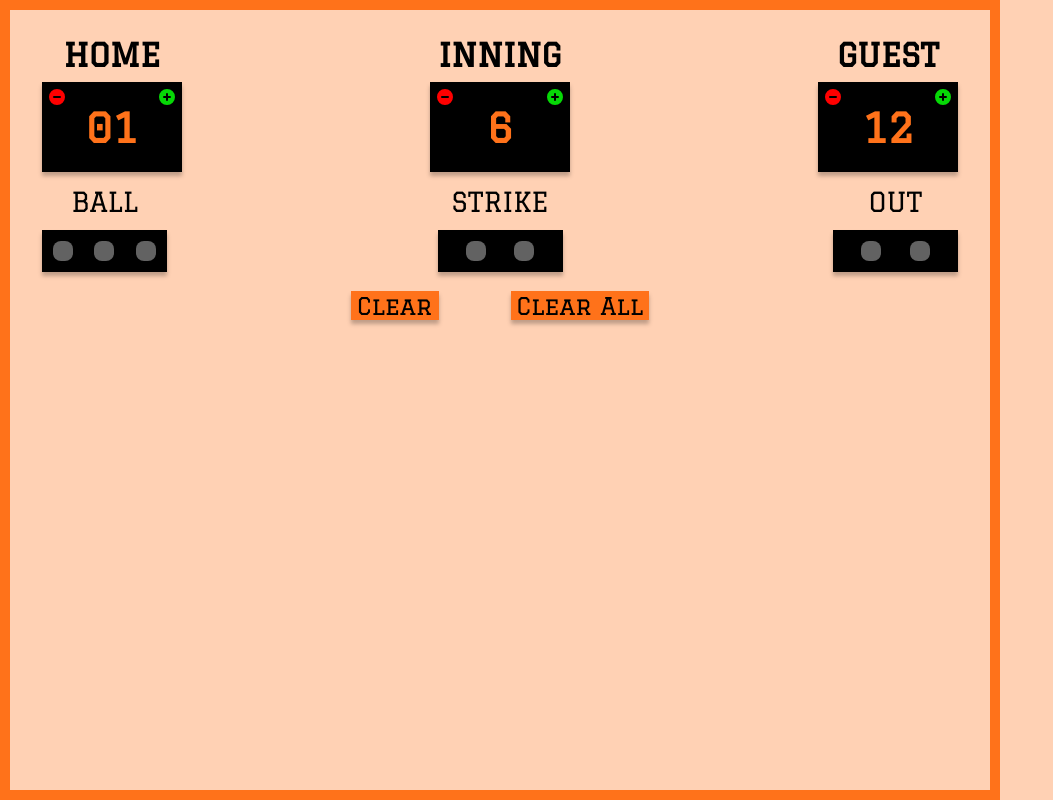
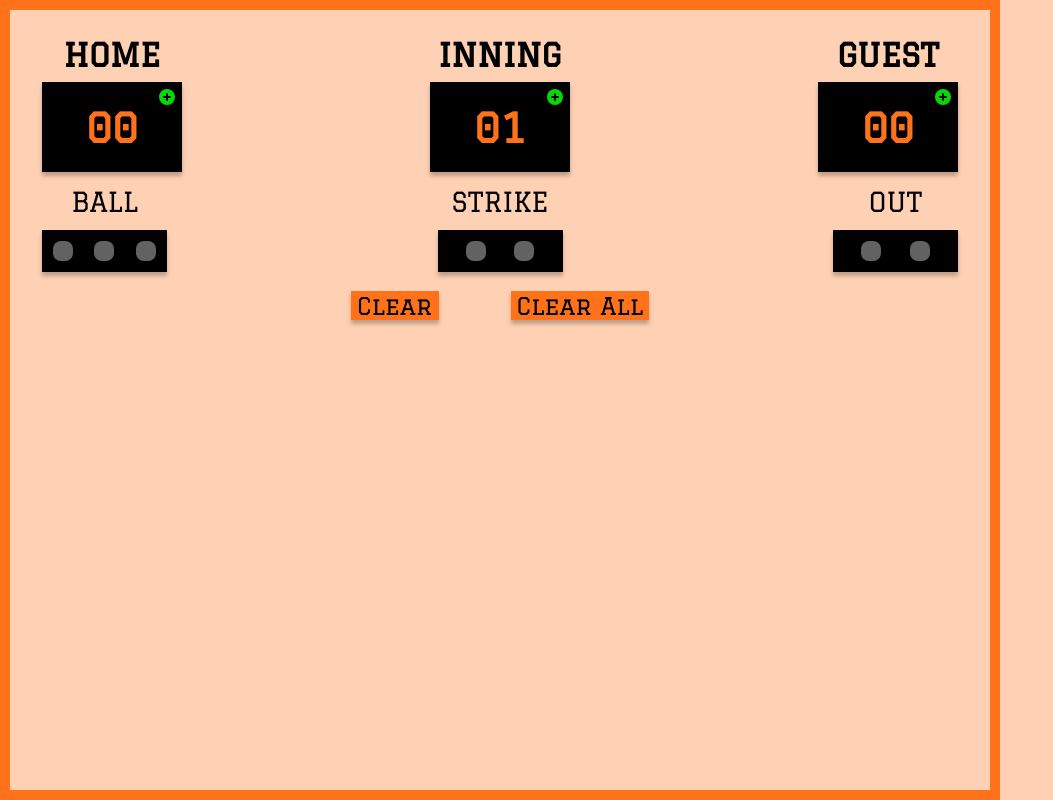
Before and after one commit to mashaw22/Baseball-Scoreboard, a React (Create React App) app: page / in a window 1280 px wide. Shown: the whole page, without its empty margins (0-1053 px from the left). Built offline with nearby package versions, Linux system fonts and the light colour scheme.

Commit message:
Added ability to increment and decrement scores and inning

```diff
--- a/src/Minus.js
+++ b/src/Minus.js
@@ -1,9 +1,9 @@
 import React from "react"
 
 
-export default function Minus({className}) {
+export default function Minus({className, subtractCount}) {
     return (
-        <svg xmlns="http://www.w3.org/2000/svg" className={className} viewBox="0 0 20 20" fill="currentColor">
+        <svg xmlns="http://www.w3.org/2000/svg" className={className} onClick={subtractCount} viewBox="0 0 20 20" fill="currentColor">
             <path fillRule="evenodd" d="M10 18a8 8 0 100-16 8 8 0 000 16zM7 9a1 1 0 000 2h6a1 1 0 100-2H7z" clipRule="evenodd" />
         </svg>
     )
--- a/src/Plus.js
+++ b/src/Plus.js
@@ -1,9 +1,9 @@
 import React from "react"
 
 
-export default function Plus({className}) {
+export default function Plus({className, addCount}) {
     return (
-        <svg xmlns="http://www.w3.org/2000/svg" className={className} viewBox="0 0 20 20" fill="currentColor">
+        <svg xmlns="http://www.w3.org/2000/svg" className={className} onClick={addCount} viewBox="0 0 20 20" fill="currentColor">
             <path fillRule="evenodd" d="M10 18a8 8 0 100-16 8 8 0 000 16zm1-11a1 1 0 10-2 0v2H7a1 1 0 100 2h2v2a1 1 0 102 0v-2h2a1 1 0 100-2h-2V7z" clipRule="evenodd" />
         </svg>
     )
--- a/src/components/Top.js
+++ b/src/components/Top.js
@@ -1,37 +1,18 @@
 import React from "react"
-import Plus from "../Plus"
-import Minus from "../Minus"
+import Topitem from "./Topitem"
+import scoresAndInningData from "../scoresAndInningData"
 
 export default function Top(props) {
+
+    const topElements = scoresAndInningData.map(item => {
+        return (
+            <Topitem key={item.name} name={item.name} value={item.value} minusIsDisplayed={item.minusIsDisplayed}/>
+        )
+    })
+
     return (
         <div className="top-section">
-            <div className="top-section__individual">
-                <h2 className="title">HOME</h2>
-                <div className="score-display">
-                    <Minus className="minus"/>
-                    <Plus className="plus"/>
-                    <h2 className="score">01</h2>
-                </div>
-            </div>
-
-            <div className="top-section__individual">
-                <h2 className="title">INNING</h2>
-                <div className="score-display">
-                    <Minus className="minus"/>
-                    <Plus className="plus"/>
-                    <h2 className="score">6</h2>
-                </div>
-            </div>
-
-            <div className="top-section__individual">
-                <h2 className="title">GUEST</h2>
-                <div className="score-display">
-                    <Minus className="minus"/>
-                    <Plus className="plus"/>
-                    <h2 className="score">12</h2>
-                </div>
-            </div>
-
+            {topElements}
         </div>
     )
 }
--- /dev/null
+++ b/src/components/Topitem.js
@@ -0,0 +1,51 @@
+import React, {useState, useEffect} from "react"
+import Plus from "../Plus"
+import Minus from "../Minus"
+
+export default function Topitem({name, value}) {
+    const [count, setCount] = useState(value)
+    const [minusIsDisplayed, setMinusIsDisplayed] = useState(false)
+
+    function minusClassName() {
+        return minusIsDisplayed ? "minus minus--shown" : "minus--hidden"
+    }
+
+    function addCount() {
+        setCount(prevCount => prevCount + 1)
+    }
+
+    function subtractCount() {
+        setCount(prevCount => prevCount - 1)
+    }
+
+    useEffect(() => {
+        if (count === value) {
+            setMinusIsDisplayed(false)
+            setCount(value)
+        } else if (count > value) {
+            setMinusIsDisplayed(true)
+            addCount()
+            subtractCount()
+        }
+    }, [count, value])
+
+    function scoreDisplay() {
+        if (count === 0) {
+            return "00"
+        } else if (count > 0 && count < 10) {
+            return `0${count}`
+        }
+        return count
+    }
+
+    return (
+        <div className="top-section__individual">
+            <h2 className="title">{name}</h2>
+            <div className="score-display">
+                <Minus className={minusClassName()} subtractCount={subtractCount}/>
+                <Plus className="plus" addCount={addCount}/>
+                <h2 className="score">{scoreDisplay()}</h2>
+            </div>
+        </div>
+    )
+}
--- /dev/null
+++ b/src/scoresAndInningData.js
@@ -0,0 +1,17 @@
+export default [
+    {
+        name: "HOME",
+        value: 0,
+        minusIsDisplayed: false
+    },
+    {
+        name: "INNING",
+        value: 1,
+        minusIsDisplayed: false
+    },
+    {
+        name: "GUEST",
+        value: 0,
+        minusIsDisplayed: false
+    }
+]
--- a/src/styles.css
+++ b/src/styles.css
@@ -91,8 +91,13 @@ body {
 }
 
 .minus {
+    display: block;
     color: red;
     left: 5px;
+}
+
+.minus--hidden {
+    display: none;
 }
 
 /* Middle: Ball, Strike, Out section */
```
Also changed, not shown: src/ballStrikeOut.js (added, +55 -0 lines).
